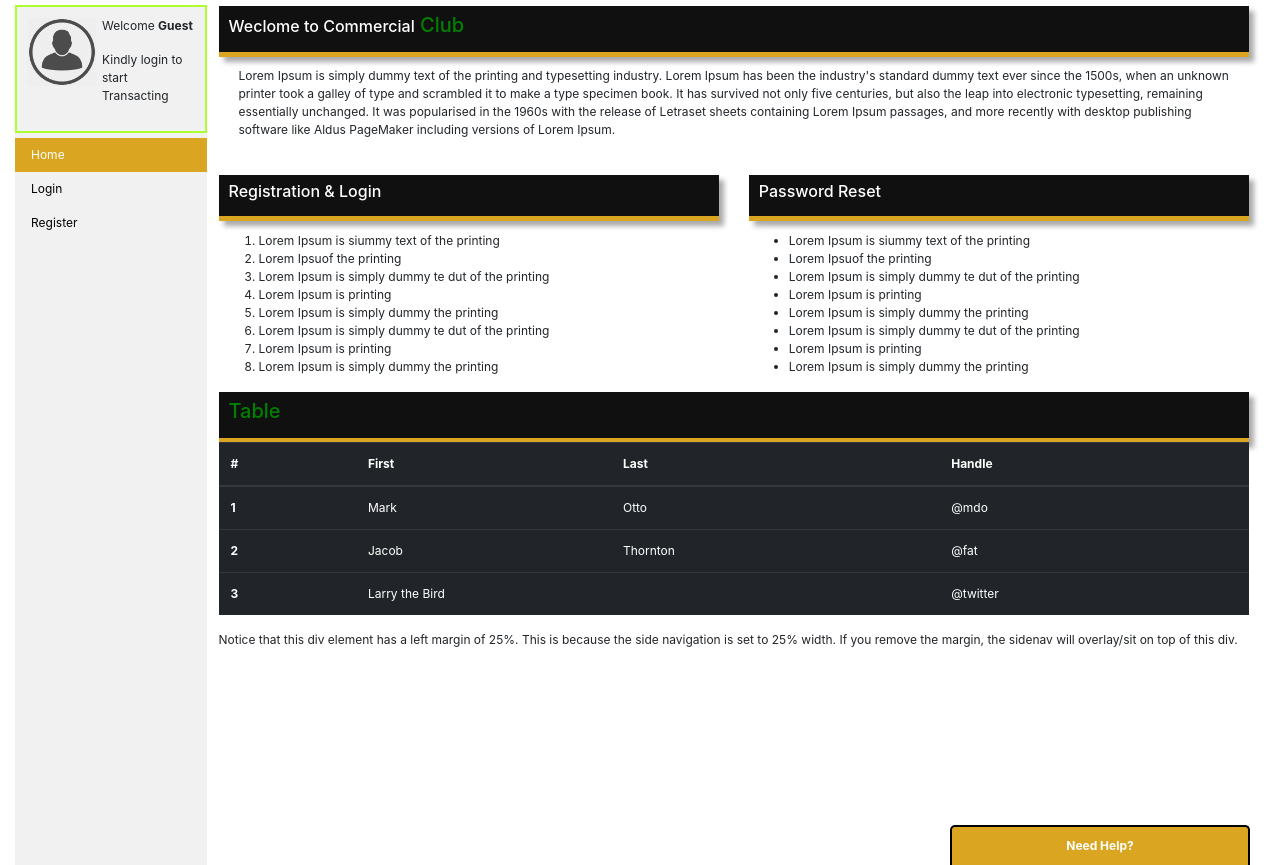
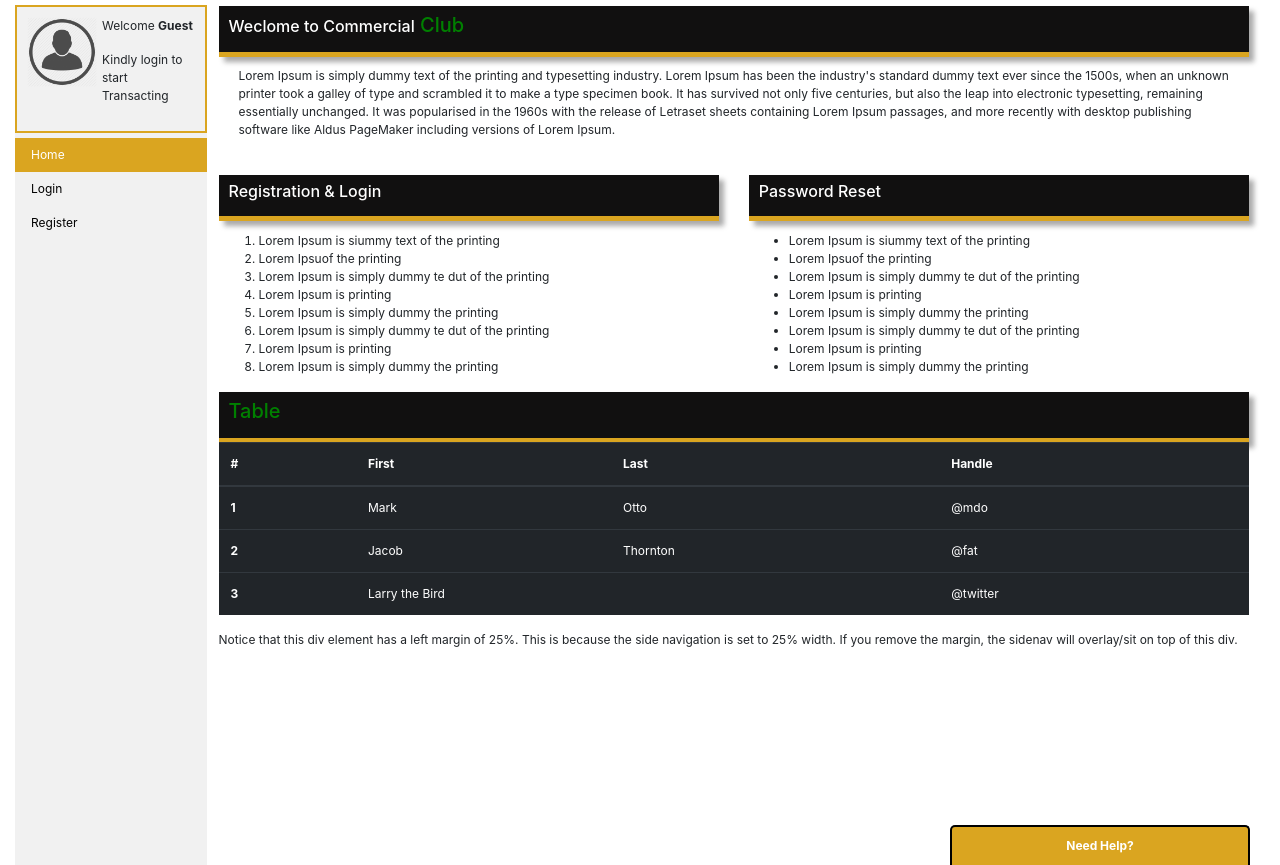
Before and after one commit to iamfortunedube/commercial-club, a PHP site: page /index.php in a window 1280 px wide. Shown: the part 70-935 px from the top of the page. Run offline with PHP 8.4, Linux system fonts and the light colour scheme; some libraries are stand-ins or nearby versions.

Commit message:
color change

```diff
--- a/css/main.css
+++ b/css/main.css
@@ -127,7 +127,7 @@ header{
 
 .userProfile{
     padding:10px;
-    border:2px solid greenyellow;
+    border:2px solid rgb(218,165,32);
     margin-bottom:5px;
 }
 
```
